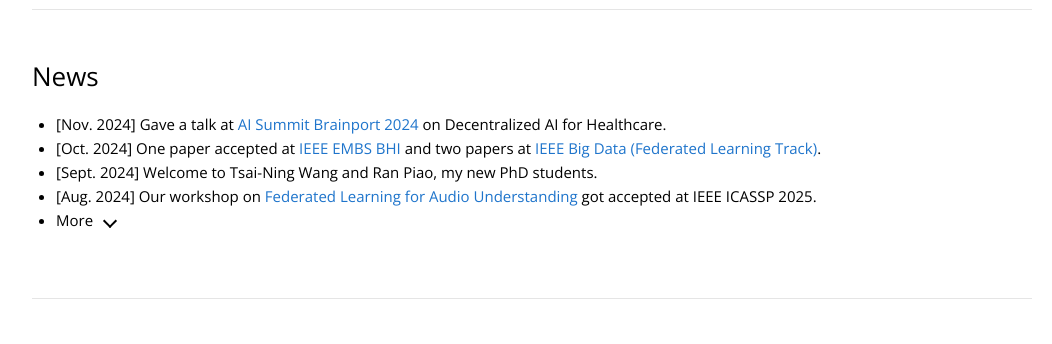
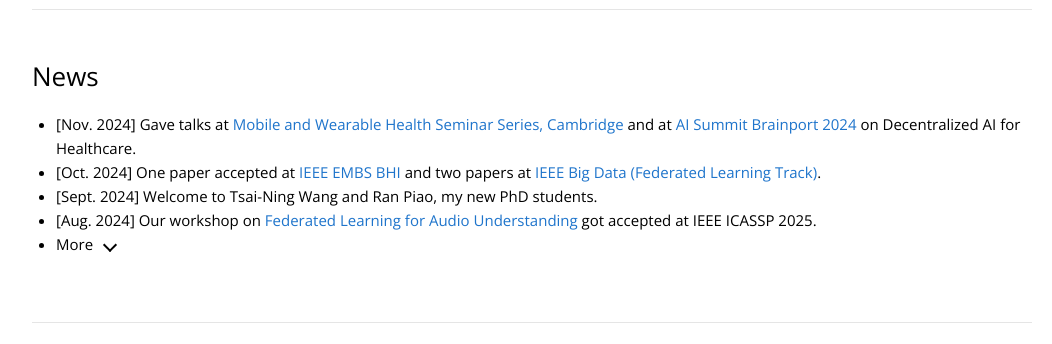
Before and after one commit to aqibsaeed/aqibsaeed.github.io, a website: page index.html in a window 1280 px wide. Shown: the part 679-1023 px from the top of the page, without its empty margins (116-1168 px from the left). Drawn offline with nearby package versions, Linux system fonts and the light colour scheme.

Commit message:
Update index.html

```diff
--- a/index.html
+++ b/index.html
@@ -68,7 +68,7 @@
     <div class="byline">
         <h3>News</h3>
 	<ul id="newsList">
-	<li>[Nov. 2024] Gave a talk at <a href="https://aisummitbrainport.nl/" class="link-colored" target="_blank">AI Summit Brainport 2024</a> on Decentralized AI for Healthcare.</li>
+	<li>[Nov. 2024] Gave talks at <a href="https://talks.cam.ac.uk/talk/index/219094" class="link-colored" target="_blank">Mobile and Wearable Health Seminar Series, Cambridge</a> and at <a href="https://aisummitbrainport.nl/" class="link-colored" target="_blank">AI Summit Brainport 2024</a> on Decentralized AI for Healthcare.</li>
 	<li>[Oct. 2024] One paper accepted at <a href="https://bhi.embs.org/2024/" class="link-colored" target="_blank">IEEE EMBS BHI</a> and two papers at <a href="https://www3.cs.stonybrook.edu/~ieeebigdata2024/" class="link-colored" target="_blank">IEEE Big Data (Federated Learning Track)</a>.</li>
 	<li>[Sept. 2024] Welcome to Tsai-Ning Wang and Ran Piao, my new PhD students.</li>
 	<li>[Aug. 2024] Our workshop on <a href="https://icasspflute.github.io/" class="link-colored" target="_blank">Federated Learning for Audio Understanding</a> got accepted at IEEE ICASSP 2025.</li>
```
